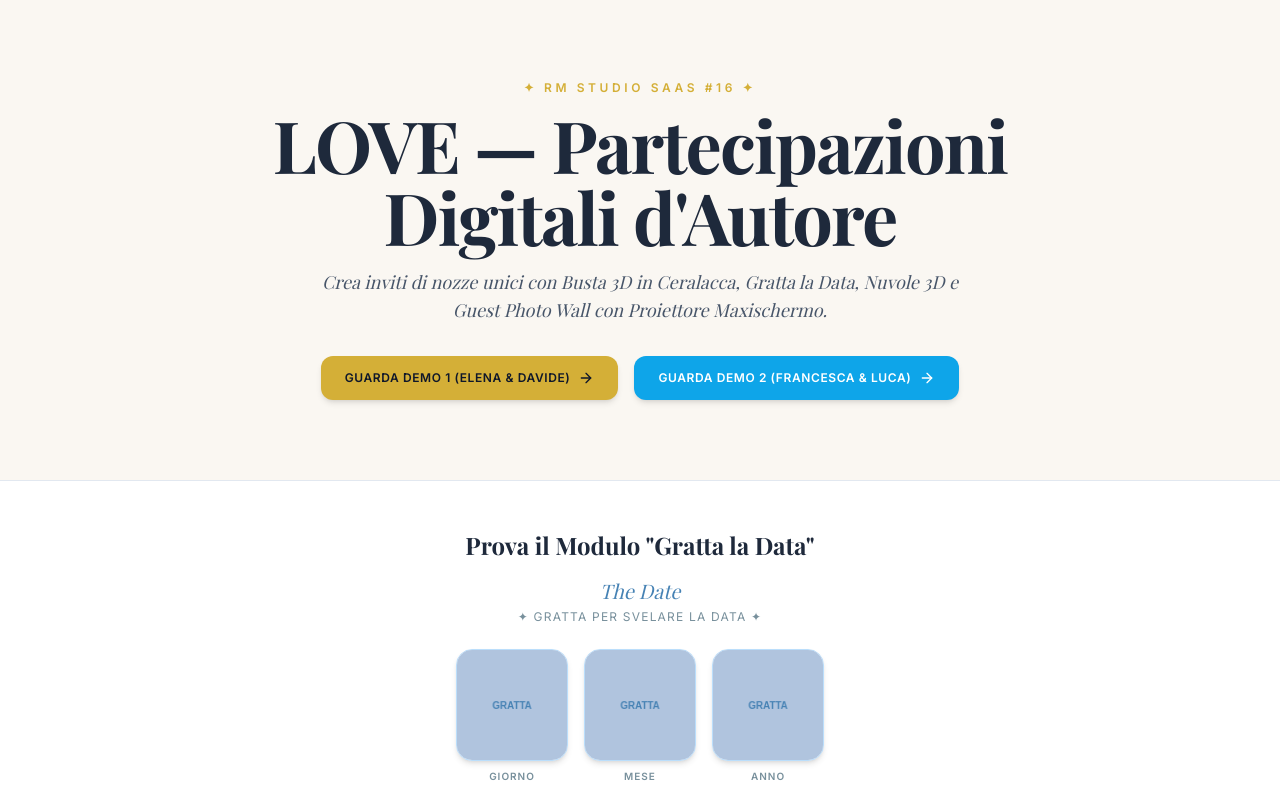
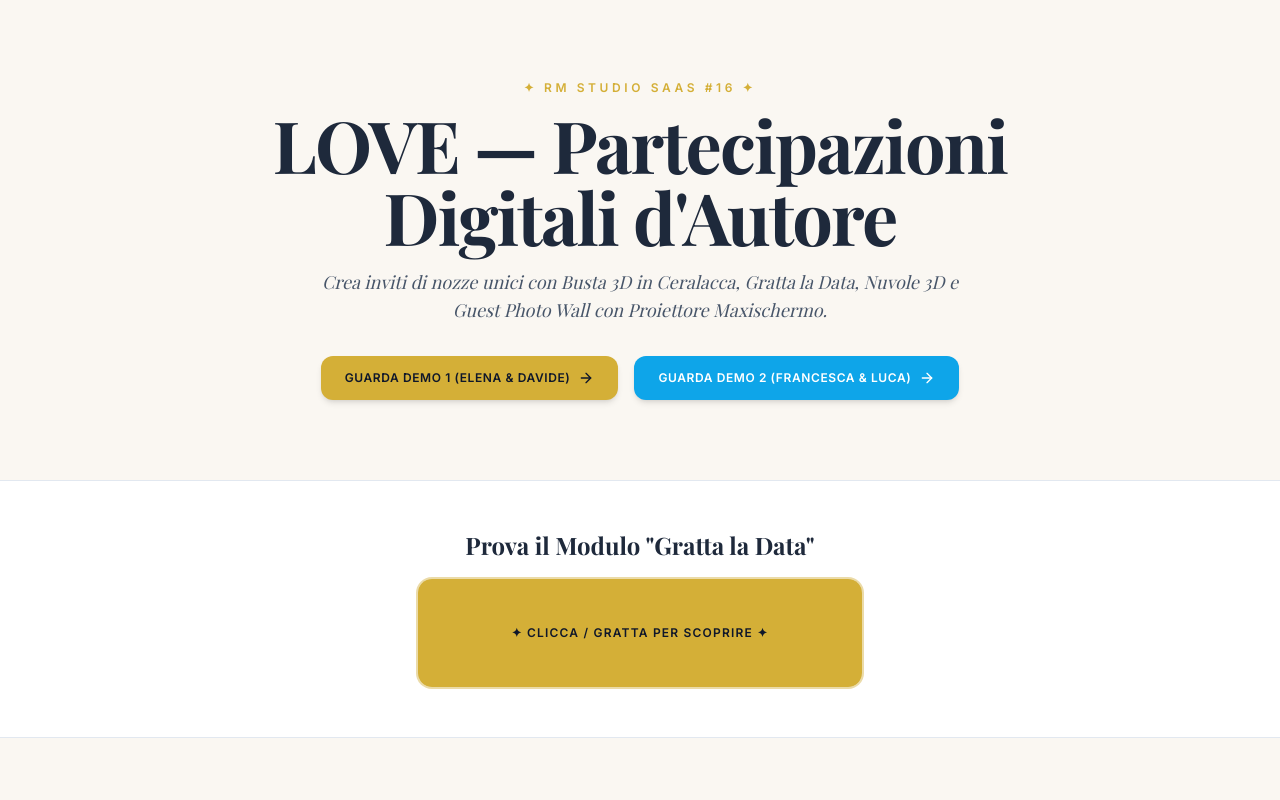
Before and after one commit to Rickym2025/love, a Next.js app: page / in a window 1280 px wide. Shown: the top 800 px of the page. Built offline with nearby package versions, Linux system fonts and the light colour scheme; a web font is replaced by a local one.

Commit message:
Update ScratchCard.tsx

```diff
--- a/src/components/ScratchCard.tsx
+++ b/src/components/ScratchCard.tsx
@@ -1,3 +1,60 @@
 "use client";
 
-export { default } from "./ScratchDate";
+import React, { useState } from "react";
+
+export interface ScratchCardProps {
+  day?: string;
+  month?: string;
+  year?: string;
+  revealText?: string;
+  subText?: string;
+}
+
+export default function ScratchCard({
+  day = "24",
+  month = "MAGGIO",
+  year = "2026",
+  revealText,
+  subText,
+}: ScratchCardProps) {
+  const [isScratched, setIsScratched] = useState(false);
+
+  // Se viene passato revealText (Landing Page)
+  if (revealText) {
+    return (
+      <div
+        onClick={() => setIsScratched(true)}
+        className="relative w-full max-w-md mx-auto h-28 bg-[#FAF7F2] rounded-2xl border-2 border-[#D4AF37]/40 shadow-inner flex flex-col items-center justify-center p-4 text-center select-none cursor-pointer overflow-hidden group"
+      >
+        <div className={`transition-opacity duration-500 ${isScratched ? "opacity-100" : "opacity-20 blur-sm"}`}>
+          <span className="font-serif text-xl font-bold text-[#1E293B] block">{revealText}</span>
+          {subText && <span className="text-xs text-slate-500 font-semibold block mt-1">{subText}</span>}
+        </div>
+
+        {!isScratched && (
+          <div className="absolute inset-0 bg-[#D4AF37] flex items-center justify-center text-slate-900 font-bold text-xs uppercase tracking-widest group-hover:bg-amber-400 transition">
+            ✦ Clicca / Gratta per Scoprire ✦
+          </div>
+        )}
+      </div>
+    );
+  }
+
+  // Se vengono passati day, month, year (3 Riquadri)
+  return (
+    <div className="flex justify-center items-center gap-3 my-4">
+      <div className="p-3 bg-[#FAF7F2] rounded-xl border border-slate-200 text-center min-w-[70px]">
+        <span className="font-serif text-lg font-bold text-[#1E293B] block">{day}</span>
+        <span className="text-[10px] text-slate-400 uppercase tracking-widest font-bold">GIORNO</span>
+      </div>
+      <div className="p-3 bg-[#FAF7F2] rounded-xl border border-slate-200 text-center min-w-[70px]">
+        <span className="font-serif text-lg font-bold text-[#1E293B] block">{month}</span>
+        <span className="text-[10px] text-slate-400 uppercase tracking-widest font-bold">MESE</span>
+      </div>
+      <div className="p-3 bg-[#FAF7F2] rounded-xl border border-slate-200 text-center min-w-[70px]">
+        <span className="font-serif text-lg font-bold text-[#1E293B] block">{year}</span>
+        <span className="text-[10px] text-slate-400 uppercase tracking-widest font-bold">ANNO</span>
+      </div>
+    </div>
+  );
+}
```
